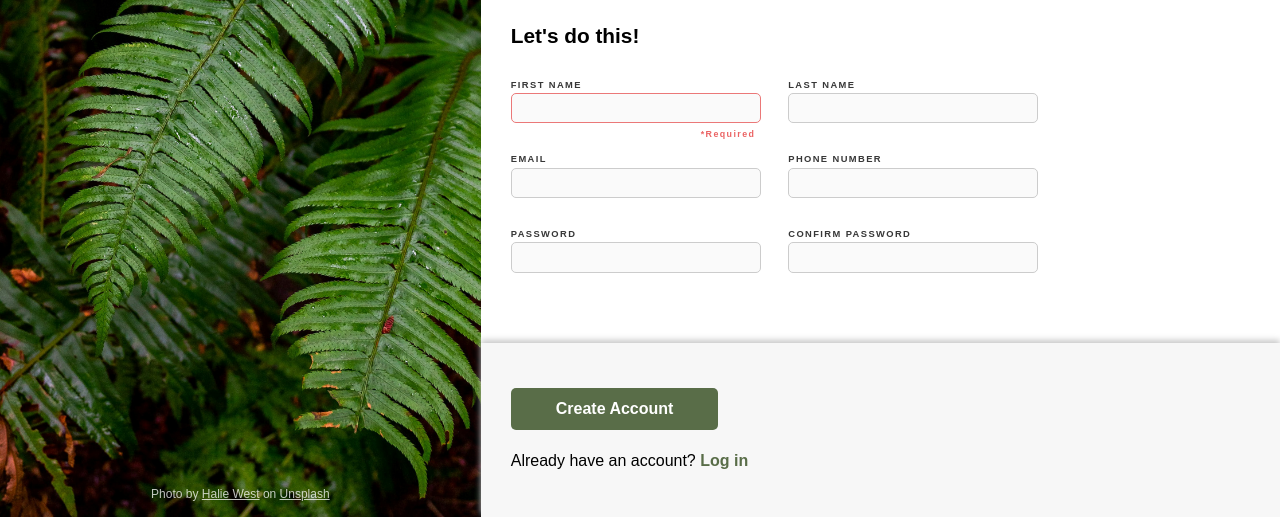
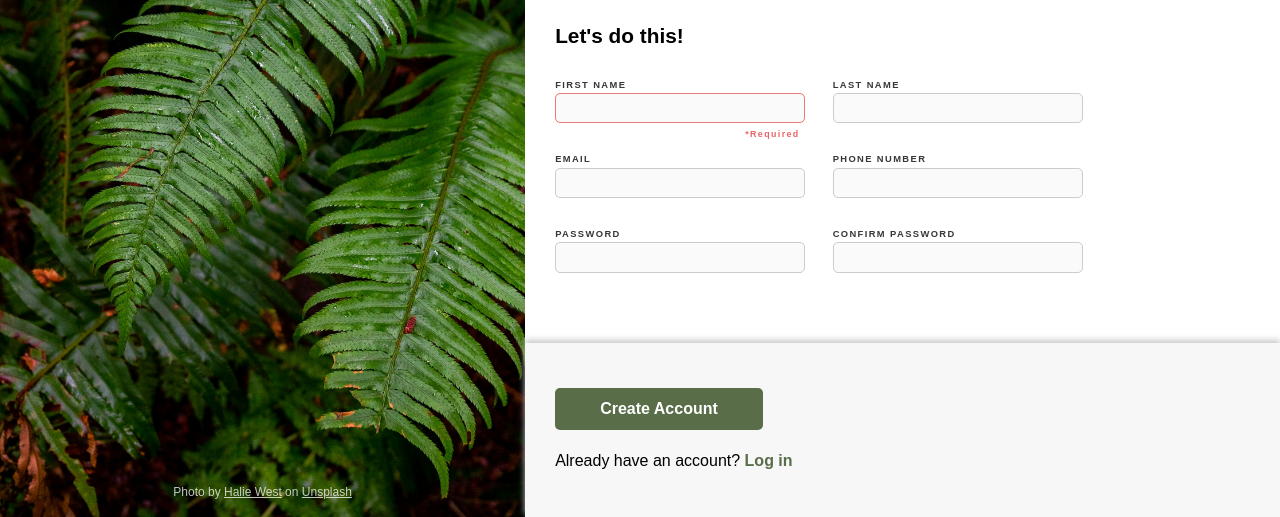
Before and after one commit to Isaacans/TOP_Signup_Form, a plain HTML site: page index.html in a window 1280 px wide. Shown: the part 283-800 px from the top of the page. Drawn offline with Linux system fonts and the light colour scheme.

Commit message:
Update columnn flex-grow
To make left column bigger avoiding too much empty space on right column

```diff
--- a/styles.css
+++ b/styles.css
@@ -82,7 +82,7 @@ body {
 .right-column {
     display: flex;
     flex-direction: column;
-    flex: 1.33;
+    flex: 1.15;
 }
 .info-container,
 .form-container,
```
